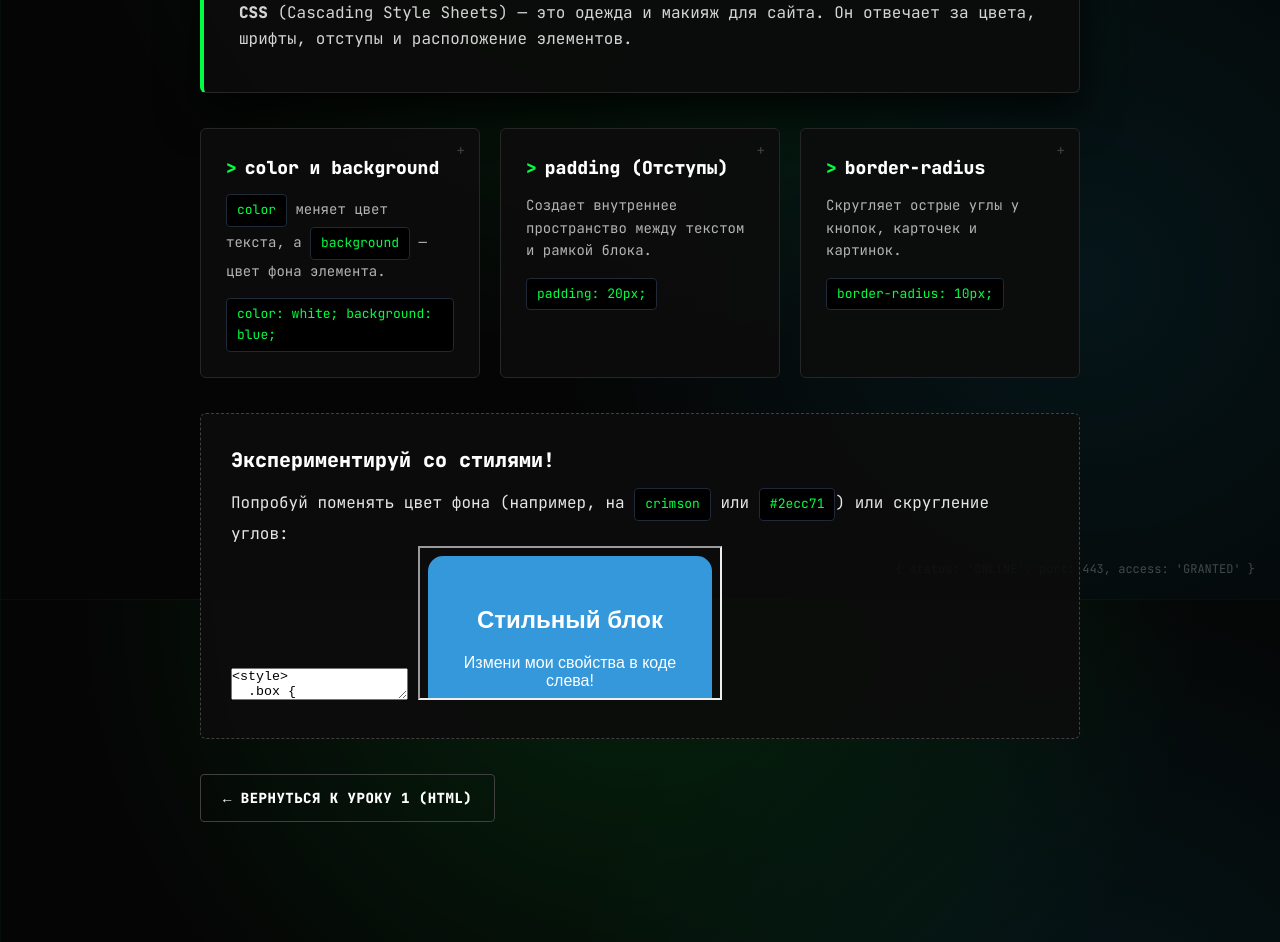
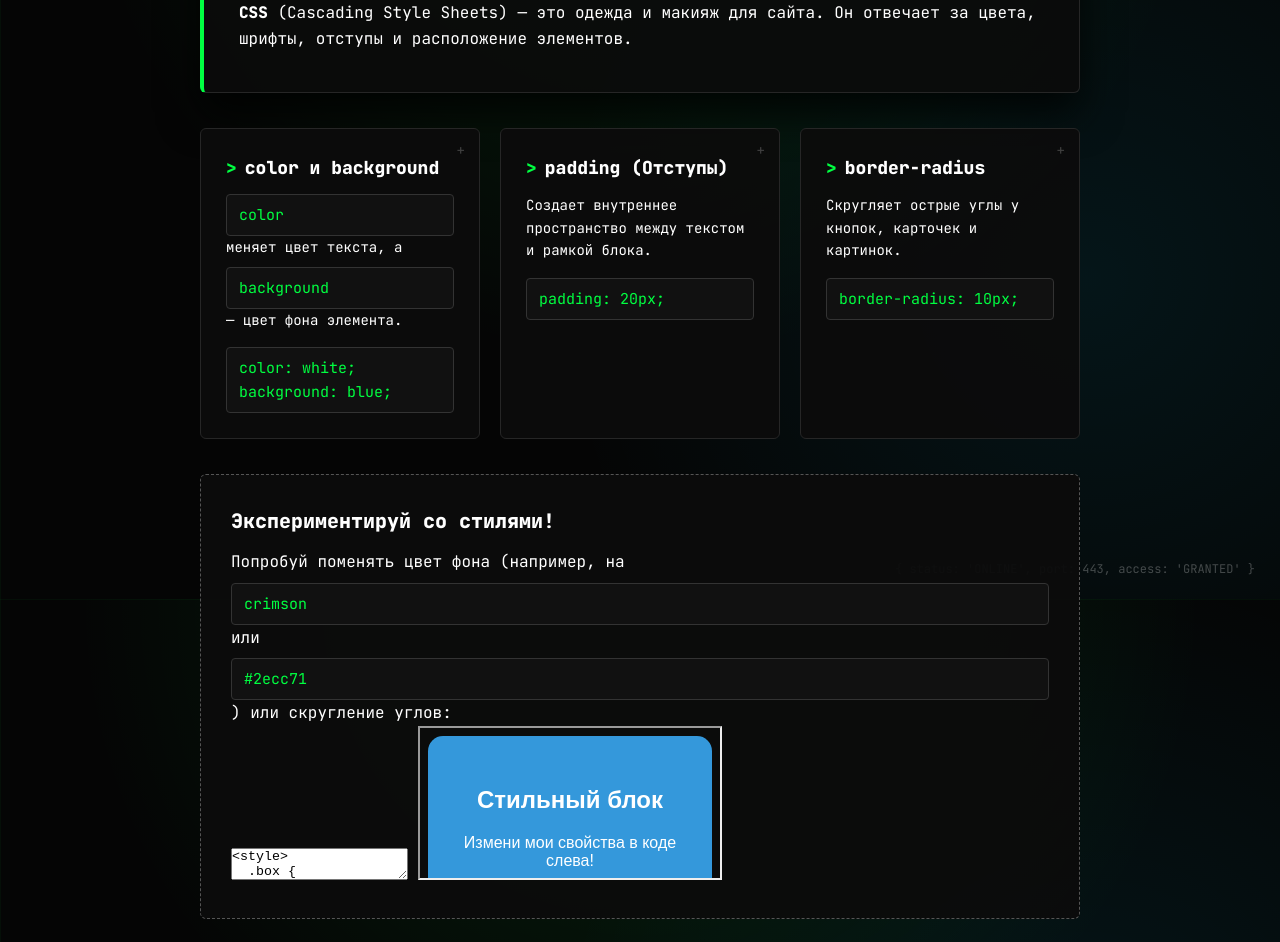
Before and after one commit to eriknuraly-alt/html-course, a plain HTML site: page css-lesson.html in a window 1280 px wide. Shown: the part 201-1143 px from the top of the page. Drawn offline with Linux system fonts and the light colour scheme.

Commit message:
Update style.css

```diff
--- a/style.css
+++ b/style.css
@@ -9,14 +9,14 @@
 
 body {
     font-family: 'JetBrains Mono', 'Courier New', monospace;
-    background-color: #050505; /* Глубокий черный фон */
-    color: #ffffff; /* Яркие белые надписи */
+    background-color: #050505;
+    color: #ffffff;
     line-height: 1.6;
     padding-bottom: 80px;
     position: relative;
     overflow-x: hidden;
 
-    /* Фоновые элементы: кибер-сетка + радиальное неоновое свечение сзади */
+    /* Фоновые элементы: кибер-сетка + свечение */
     background-image:
         radial-gradient(circle at 50% 0%, rgba(0, 255, 65, 0.12) 0%, transparent 55%),
         radial-gradient(circle at 85% 60%, rgba(0, 210, 255, 0.08) 0%, transparent 45%),
@@ -26,7 +26,7 @@ body {
     background-attachment: fixed;
 }
 
-/* Декоративные фоновые элементы (плавающие символы кода на заднем плане) */
+/* Декоративные фоновые элементы сзади */
 body::before {
     content: "01001000 01010100 01001101 01001100 // SYS.INIT // <ROOT>";
     position: fixed;
@@ -51,7 +51,7 @@ body::after {
     z-index: -1;
 }
 
-/* Верхнее меню (Терминальная панель) */
+/* Верхнее меню */
 .navbar {
     background-color: rgba(10, 10, 10, 0.85);
     backdrop-filter: blur(8px);
@@ -84,24 +84,24 @@ body::after {
 }
 
 .navbar a.active {
-    color: #00ff41; /* Неоновый хакерский зеленый */
+    color: #00ff41;
     border-color: rgba(0, 255, 65, 0.4);
     background-color: rgba(0, 255, 65, 0.08);
     box-shadow: 0 0 12px rgba(0, 255, 65, 0.15);
 }
 
-/* Главный контейнер */
+/* Контейнер */
 .container {
     max-width: 920px;
     margin: 45px auto;
     padding: 0 20px;
 }
 
-/* Главный блок заголовка (Hero) */
+/* Главный блок заголовка */
 .hero {
     background-color: rgba(12, 12, 12, 0.9);
     border: 1px solid #262626;
-    border-left: 4px solid #00ff41; /* Акцентная полоса слева */
+    border-left: 4px solid #00ff41;
     padding: 40px 35px;
     border-radius: 6px;
     margin-bottom: 35px;
@@ -109,7 +109,6 @@ body::after {
     box-shadow: 0 20px 40px rgba(0, 0, 0, 0.8);
 }
 
-/* Декоративная метка в углу главного блока */
 .hero::after {
     content: "[ TERMINAL_MODE // v2.0 ]";
     position: absolute;
@@ -125,10 +124,8 @@ body::after {
     font-weight: 800;
     color: #ffffff;
     margin-bottom: 12px;
-    letter-spacing: -0.5px;
 }
 
-/* Мигающий курсор после заголовка */
 .hero h1::after {
     content: "_";
     color: #00ff41;
@@ -141,11 +138,11 @@ body::after {
 }
 
 .hero p {
-    color: #d4d4d4;
+    color: #ffffff; /* Сделали текст в шапке чисто белым и ярким */
     font-size: 16px;
 }
 
-/* Сетка карточек теории */
+/* Карточки теории */
 .theory-grid {
     display: grid;
     grid-template-columns: repeat(auto-fit, minmax(270px, 1fr));
@@ -154,7 +151,7 @@ body::after {
 }
 
 .card {
-    background-color: rgba(12, 12, 12, 0.92);
+    background-color: rgba(12, 12, 12, 0.95);
     border: 1px solid #262626;
     padding: 25px;
     border-radius: 6px;
@@ -162,7 +159,6 @@ body::after {
     transition: all 0.25s ease;
 }
 
-/* Угловой декоративный штрих на карточках */
 .card::before {
     content: "+";
     position: absolute;
@@ -176,10 +172,6 @@ body::after {
     transform: translateY(-4px);
     border-color: #00ff41;
     box-shadow: 0 8px 25px rgba(0, 255, 65, 0.12);
-}
-
-.card:hover::before {
-    color: #00ff41;
 }
 
 .card h3 {
@@ -196,39 +188,41 @@ body::after {
     color: #00ff41;
 }
 
+/* ИСПРАВЛЕНО: теперь текст внутри всех карточек гарантированно белыи и яркий */
 .card p {
-    color: #b3b3b3;
+    color: #ffffff !important;
     font-size: 14px;
     margin-bottom: 16px;
 }
 
-/* Стили для тегов кода */
+/* ИСПРАВЛЕНО: Увеличили размер блоков с кодом, чтобы они были заметными */
 code {
-    background-color: #000000;
+    background-color: #111111;
     color: #00ff41;
-    padding: 5px 10px;
+    padding: 8px 12px;
     border-radius: 4px;
     font-family: 'JetBrains Mono', monospace;
-    font-size: 13px;
-    display: inline-block;
-    border: 1px solid #1f2937;
+    font-size: 15px; /* Сделали шрифт крупнее */
+    display: block;   /* Сделали блок крупнее вместо мелкой строки */
+    margin-top: 8px;
+    border: 1px solid #333333;
 }
 
 pre {
-    background-color: #000000;
+    background-color: #111111;
     padding: 16px;
     border-radius: 4px;
-    border: 1px solid #262626;
+    border: 1px solid #333333;
     overflow-x: auto;
     margin-top: 12px;
     color: #00ff41;
-    font-size: 13px;
+    font-size: 15px;
 }
 
 /* Блок практики */
 .playground {
-    background-color: rgba(12, 12, 12, 0.92);
-    border: 1px dashed #404040;
+    background-color: rgba(12, 12, 12, 0.95);
+    border: 1px dashed #555555;
     padding: 30px;
     border-radius: 6px;
     margin-bottom: 35px;
@@ -240,11 +234,13 @@ pre {
     margin-bottom: 12px;
 }
 
+/* ИСПРАВЛЕНО: Текст и списки в практике теперь яркие */
 .playground p, .playground li {
-    color: #e5e5e5 !important; /* Перекрываем старые серые цвета внутри списков */
+    color: #ffffff !important;
+    font-size: 16px;
 }
 
-/* Кнопки перехода */
+/* Кнопки */
 .navigation-buttons, .next-step {
     display: flex;
     justify-content: space-between;
@@ -276,12 +272,11 @@ pre {
 .btn-secondary {
     background-color: transparent;
     color: #ffffff;
-    border: 1px solid #404040;
+    border: 1px solid #555555;
 }
 
 .btn-secondary:hover {
     border-color: #ffffff;
     background-color: #171717;
     color: #ffffff;
-    box-shadow: none;
 }
```
